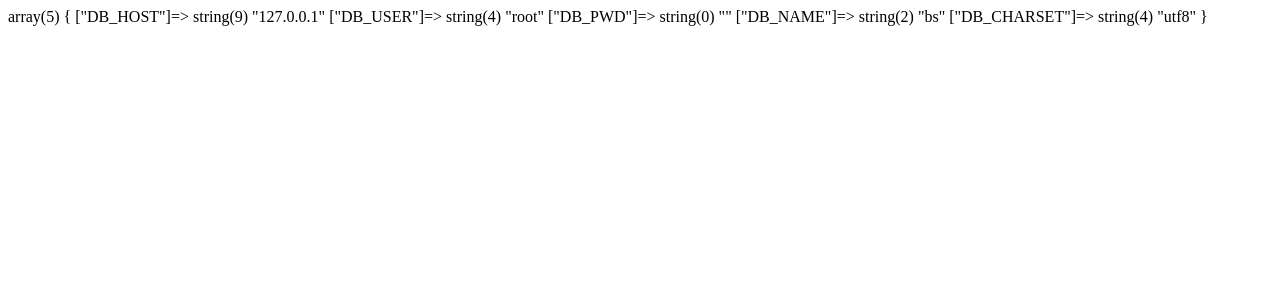
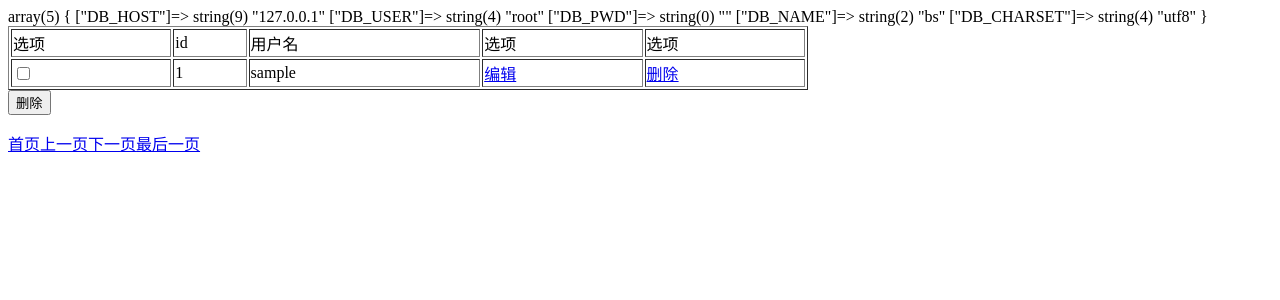
Before and after one commit to etrnal1/bbs, a PHP site: page /list.php in a window 1280 px wide. Shown: the top 300 px of the page. Run offline with PHP 8.4, Linux system fonts and the light colour scheme; tables that the repository leaves empty or names only in its code hold one stand-in row (values such as "Sample post").

Commit message:
这是用户的分页
要理清分页的概念 偏移量与页数的关系
先算总页数
 一页数显示多少
 一共多少页
$offset =($page-1)*$num
偏移量 永远少1

```diff
--- a/list.php
+++ b/list.php
@@ -1,14 +1,87 @@
 <?php
-include 'common/common.php';
-$sql = "select uid,username,password from bs_user where id>0";
+include 'common.php';
+$sql = "select uid,username,password from bs_user where uid>0";
+//echo $sql;
+
+/**
+ * [$page description]默认的页面如果没有给加上
+ * 三元运算符
+ * @var $count 可以查询.统计id 写sql语句
+ */
+
+/**
+ * 写了三元运算符
+ * @var [type]
+ */
+
+// var_dump($page);
+
+$zongShu = "select count(uid) as total from bs_user";
+$zongSql = mysqli_query($conn, $zongShu);
+//将结果为关联数组
+$zongCount = mysqli_fetch_assoc($zongSql);
+$total = $zongCount['total'];
+//var_dump($total);
+//总条数 为20条，我想让一天显示两条数据，总共十页
+//每页显示数，我要获取每页显示量
+$num = 2;
+$count = ceil($total / $num);
+$page = empty($_GET['page']) ? 1 : (int) $_GET['page'];
+//判断越界
+if ($page < 1) {
+	$page = 1;
+
+} elseif ($page > $count) {
+	$page = $count;
+
+}
+// mysqli_query($conn, $sql);
 
 $result = mysqli_query($conn, $sql);
+//偏移量
+$offset = ($page - 1) * $num;
+//var_dump($offset);
+//实现跳转的关键
+$sql = "select uid,username from bs_user order by uid asc limit $offset,$num";
+$result = mysqli_query($conn, $sql);
+
+//获取结果
+//var_dump($result);
+//exit();
 if ($result && mysqli_affected_rows($conn)) {
+	echo '<form action="user_delete.php" method="post">';
+
+	echo '<table width="800" border="1">';
+	echo '<tr>';
+	echo '<td>选项</td>';
+	echo '<td>id</td>';
+	echo '<td>用户名</td>';
+	echo '<td>选项</td>';
+	echo '<td>选项</td>';
+
+	echo '</tr>';
 	while ($row = mysqli_fetch_assoc($result)) {
+		echo '<tr>';
+		echo '<td><input type="checkbox" name="id[]" value="' . $row['uid'] . '"></td>';
+		echo '<td>' . $row['uid'] . '</td>';
+		echo '<td>' . $row['username'] . '</td>';
+		echo '<td>
+				<a href	="user_edit.php?id=' . $row['uid'] . '">编辑</a>
+		     </td>';
 
-		$data[] = $row;
+		echo '<td><a href="user_delete.php?id=' . $row['uid'] . '">删除</a></td>';
+		echo '</tr>';
 
 	}
+
+	echo '</table>';
+	echo '<tr><td><input type="submit" name="sub" value="删除"  colspan ="2"></td></tr>';
+	echo '</form>';
+	echo '<a href="list.php?page=1">首页</a>';
+	echo '<a href="list.php?page=' . ($page - 1) . '">上一页</a>';
+	echo '<a href="list.php?page=' . ($page + 1) . '">下一页</a>';
+	echo '<a href="list.php?page=' . ($count) . '">最后一页</a>';
+
 } else {
 
 	echo '没有数据 ';
```
